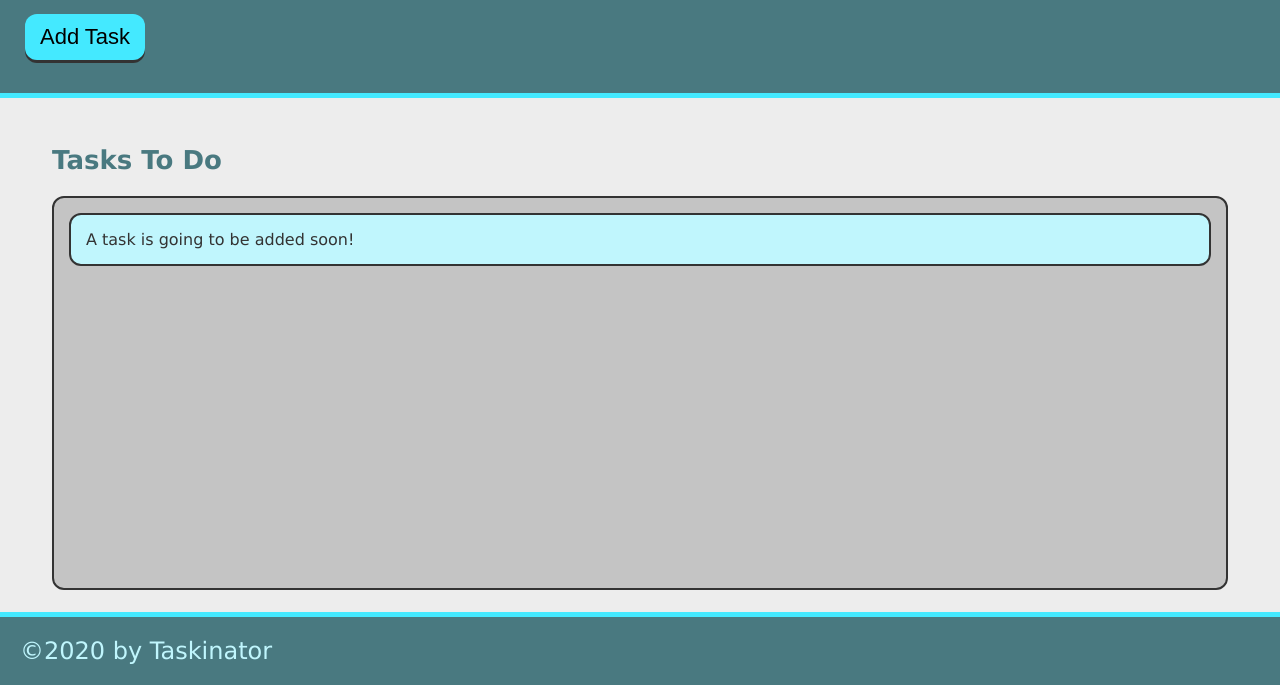
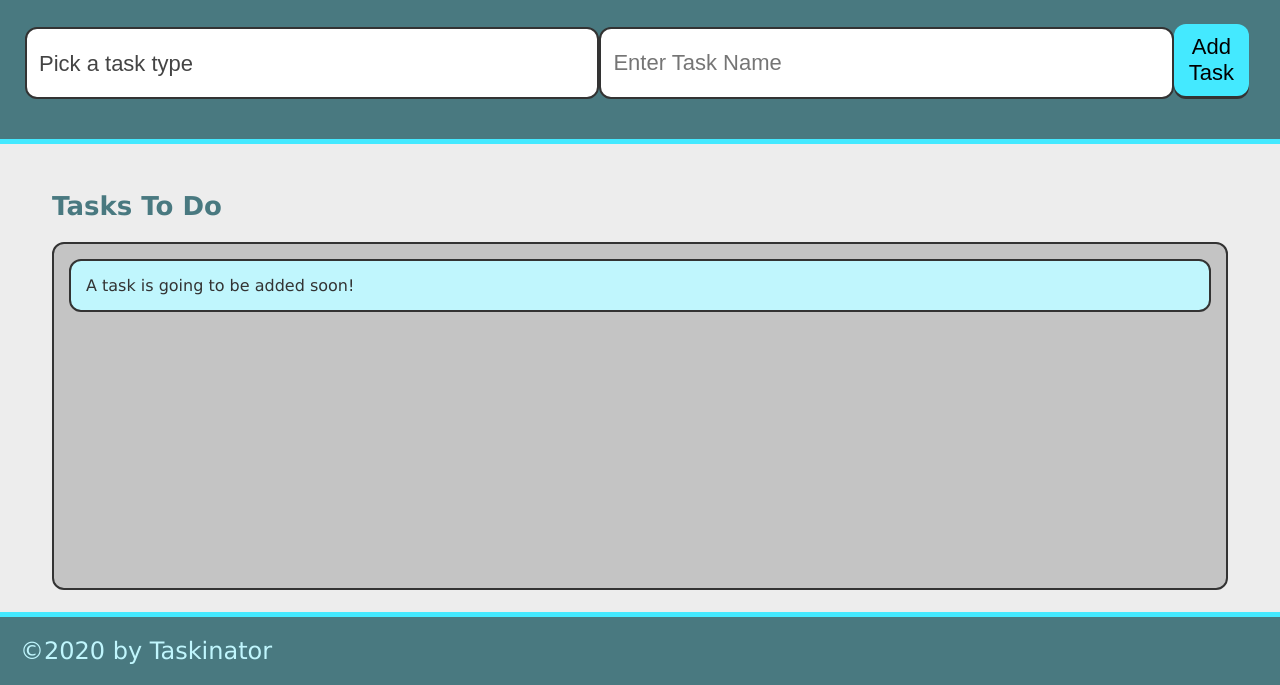
Before and after one commit to kahler197/Taskinator, a plain HTML site: page index.html in a window 1280 px wide. Shown: the part 115-800 px from the top of the page. Drawn offline with Linux system fonts and the light colour scheme.

Commit message:
dropdown menu css needs styling

```diff
--- a/assets/css/style.css
+++ b/assets/css/style.css
@@ -57,6 +57,7 @@ form input {
 form .form-group {
   margin: 10px 6px 10px 0;
   flex: 1;
+  display: inline-flex;
 }
 
 footer {
--- a/index.html
+++ b/index.html
@@ -13,7 +13,18 @@
     <header>
         <h1 class="page-title">Taskinator</h1>
         <p>Click the button below to add a new task!</p>
-        <button class="btn" id="save-task"> Add Task</button>
+        <form id="task-form">
+            <div class="form-group">
+                <select name="task-type" class="select-dropdown">
+                    <option value="" disabled selected>Pick a task type</option>
+                    <option value="Print">Print</option>
+                    <option value="Web">Web</option>
+                    <option value="Mobile">Mobile</option>
+                </select>
+                <input type="text" name="task-name" class="text-input" placeholder="Enter Task Name" />
+                <button class="btn" id="save-task" type="submit">Add Task</button>
+            </div>
+        </form>
     </header>
 
     <main class="page-content">
```
